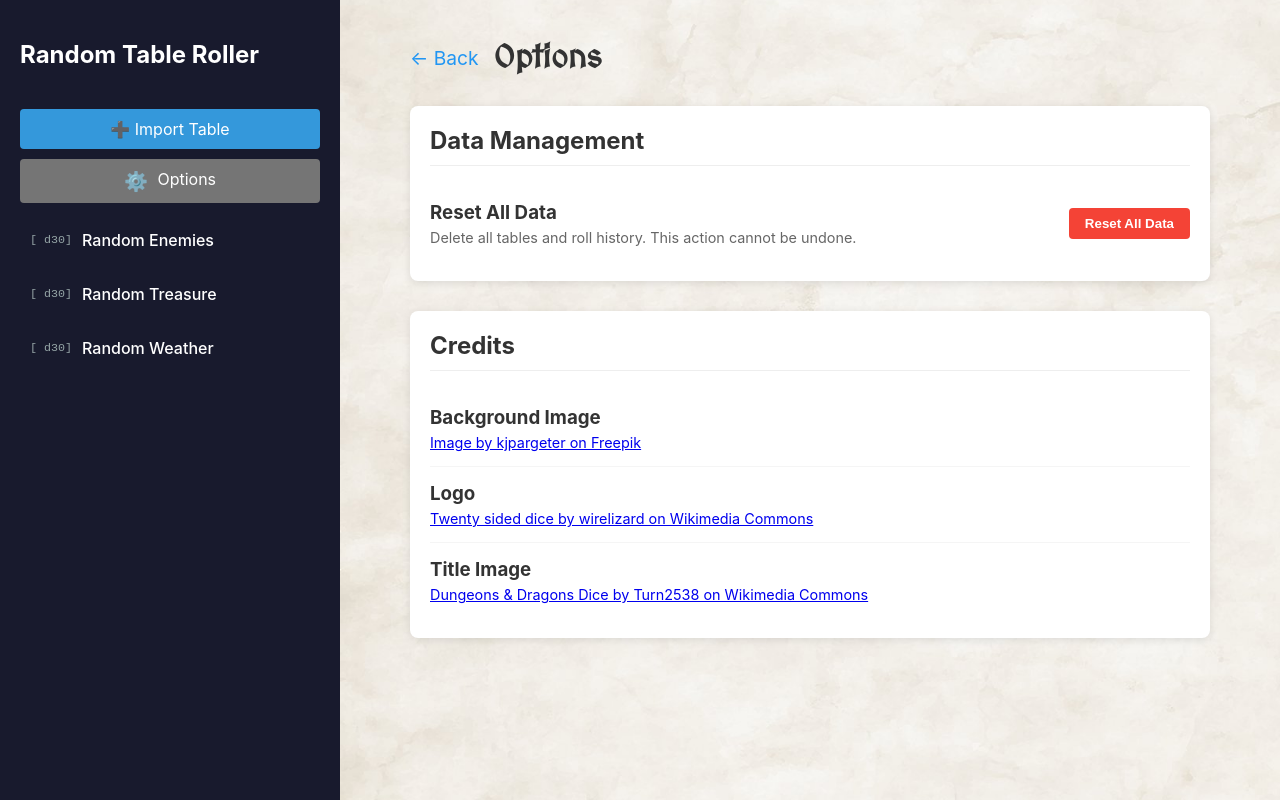
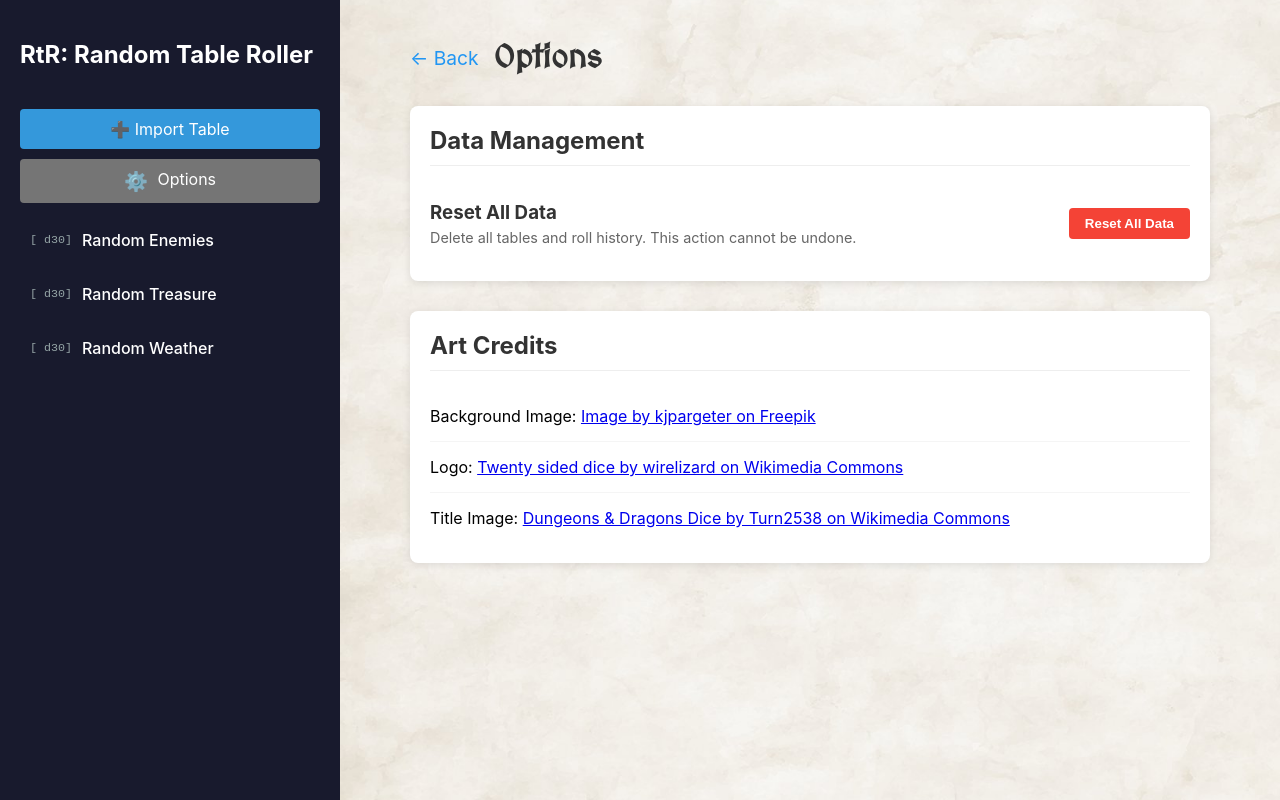
Before and after one commit to Pyro979/rtr, a React (Create React App) app: page /options in a window 1280 px wide. Built offline with nearby package versions, Linux system fonts and the light colour scheme; a web font is replaced by a local one.

Commit message:
creadits & links

```diff
--- a/src/components/Home.js
+++ b/src/components/Home.js
@@ -10,7 +10,7 @@ const Home = () => {
       <h1>{TEXT.app.title}</h1>
       <h3>{TEXT.app.subtitle}</h3>
       <IconButton to="/import" className="large" text={TEXT.sidebar.importButton} />
-      <p>{TEXT.app.description}</p>
+      <p dangerouslySetInnerHTML={{ __html: TEXT.app.description }}></p>
     </div>
   );
 };
--- a/src/components/OptionsPage.js
+++ b/src/components/OptionsPage.js
@@ -57,37 +57,33 @@ const OptionsPage = ({ onResetAllHistory }) => {
       </div>
 
       <div className="options-section">
-        <h2>Credits</h2>
+        <h2>Art Credits</h2>
         <div className="option-item">
           <div className="option-description">
-            <h3>Background Image</h3>
-            <p>
+            Background Image:&nbsp;
               <a href="https://www.freepik.com/free-vector/old-paper-texture_967378.htm" target="_blank" rel="noopener noreferrer">
                 Image by kjpargeter on Freepik
               </a>
-            </p>
           </div>
         </div>
 
         <div className="option-item">
           <div className="option-description">
-            <h3>Logo</h3>
-            <p>
+            Logo:&nbsp;
               <a href="https://commons.wikimedia.org/wiki/File:Twenty_sided_dice.svg" target="_blank" rel="noopener noreferrer">
                 Twenty sided dice by wirelizard on Wikimedia Commons
               </a>
-            </p>
+
           </div>
         </div>
 
         <div className="option-item">
           <div className="option-description">
-            <h3>Title Image</h3>
-            <p>
+            Title Image:&nbsp;
               <a href="https://commons.wikimedia.org/wiki/File:Dungeons_%26_Dragons_Dice.jpg" target="_blank" rel="noopener noreferrer">
                 Dungeons & Dragons Dice by Turn2538 on Wikimedia Commons
               </a>
-            </p>
+
           </div>
         </div>
       </div>
--- a/src/constants/text.js
+++ b/src/constants/text.js
@@ -2,10 +2,10 @@ export const TEXT = {
   app: {
     title: 'RtR: Random Table Roller',
     subtitle: 'for D&D and other TTRPGs',
-    description: 'Create, manage, and roll on custom random tables for your tabletop roleplaying games.'
+    description: 'Create, manage, and roll on custom random tables for your tabletop roleplaying games. <br/> Checkout <a href="https://www.reddit.com/r/d100/">r/d100</a> and <a href="https://www.reddit.com/r/BehindTheTables/">r/BehindTheTables</a> for lots of crowd-sourced tables.'
   },
   sidebar: {
-    title: 'Random Table Roller',
+    title: 'RtR: Random Table Roller',
     importButton: '➕ Import Table'
   },
   import: {
```
